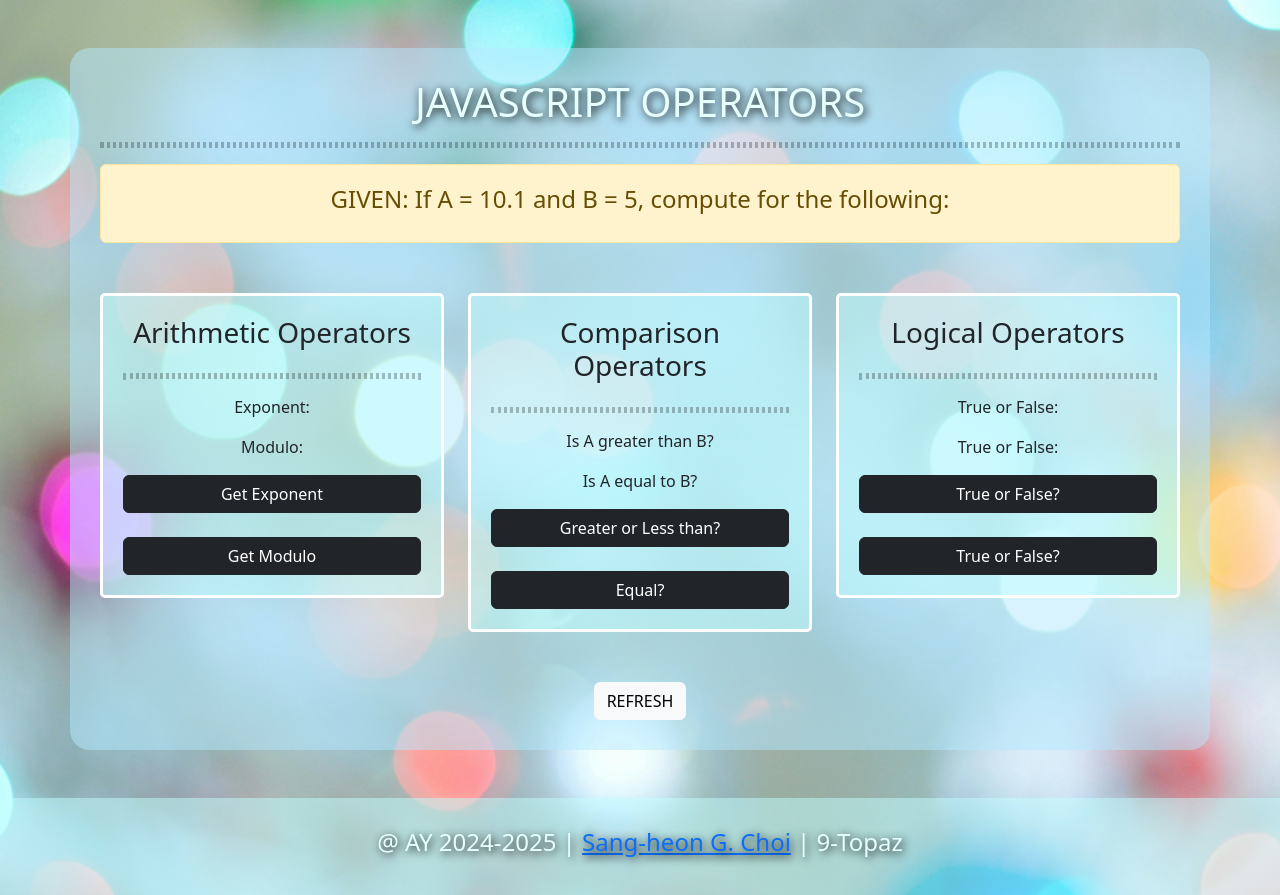
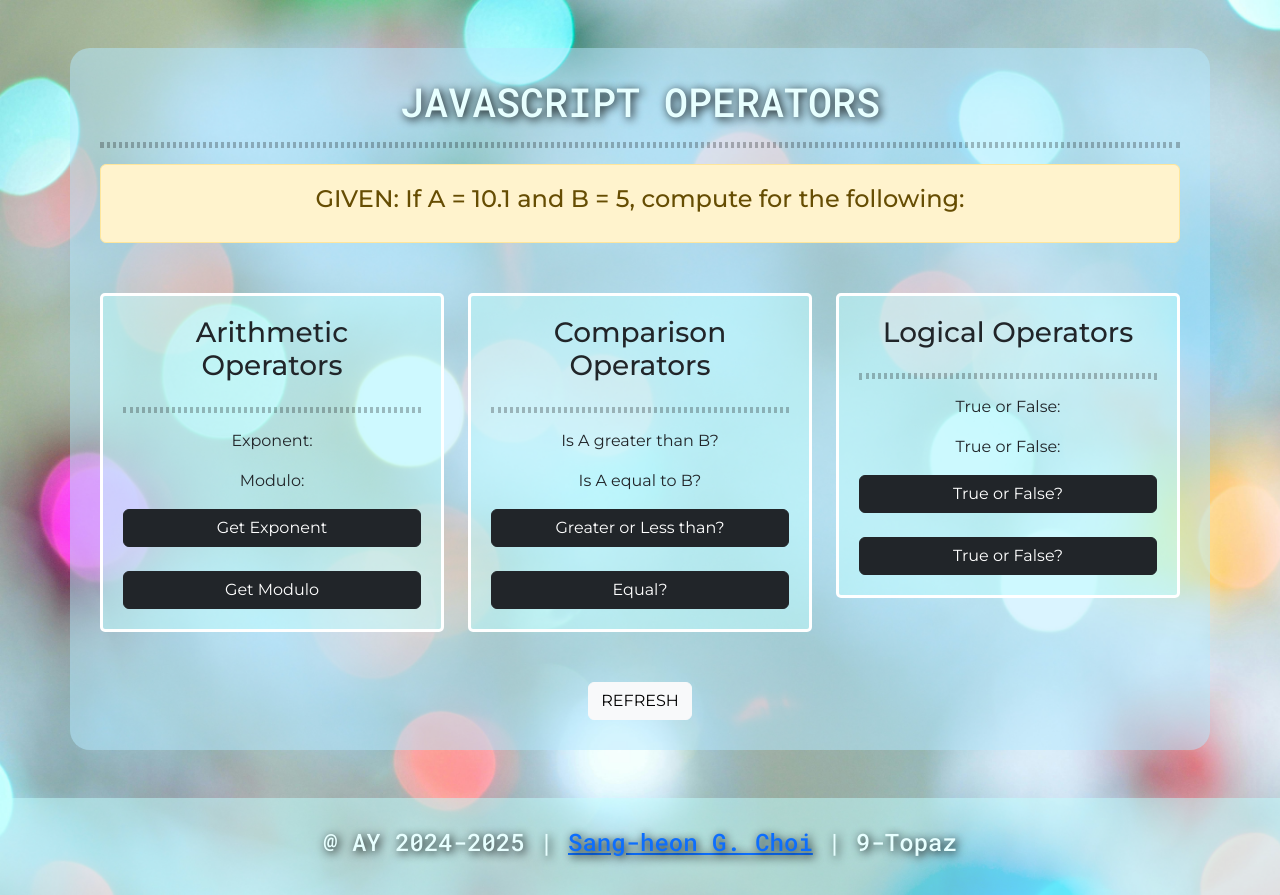
Before and after one commit to SChoi9T/Q3-QUIZ1, a plain HTML site: page index.html in a window 1280 px wide. Drawn offline with nearby package versions, Linux system fonts and the light colour scheme.

Commit message:
Update style.css

```diff
--- a/style.css
+++ b/style.css
@@ -15,6 +15,7 @@
 	.container {
 		background-color: rgba(181, 234, 255, 0.5);
 		text-align: center;
+		font-family: "Montserrat", serif;
 		padding: 30px;
 		border-radius: 20px;
 	}
@@ -22,6 +23,7 @@
 	.container h1 {
 		color: rgba(231, 255, 255, 1);
 		text-shadow: 2px 2px 10px #000000;
+		font-family: "Roboto Mono", serif;
 	}
 
 	.alert {
@@ -38,10 +40,12 @@
 	}
 
 	.footer {
+		font-family: "Roboto Mono", serif;
+		text-align: center;
 		background-color: rgba(195, 255, 255, 0.5);
    		color: rgba(231, 255, 255, 1);
    		text-shadow: 2px 2px 10px #000000;
-   		text-align: center;
    		padding: 30px;
    		bottom: 0;
+   		width: 100%;
 	}
```
